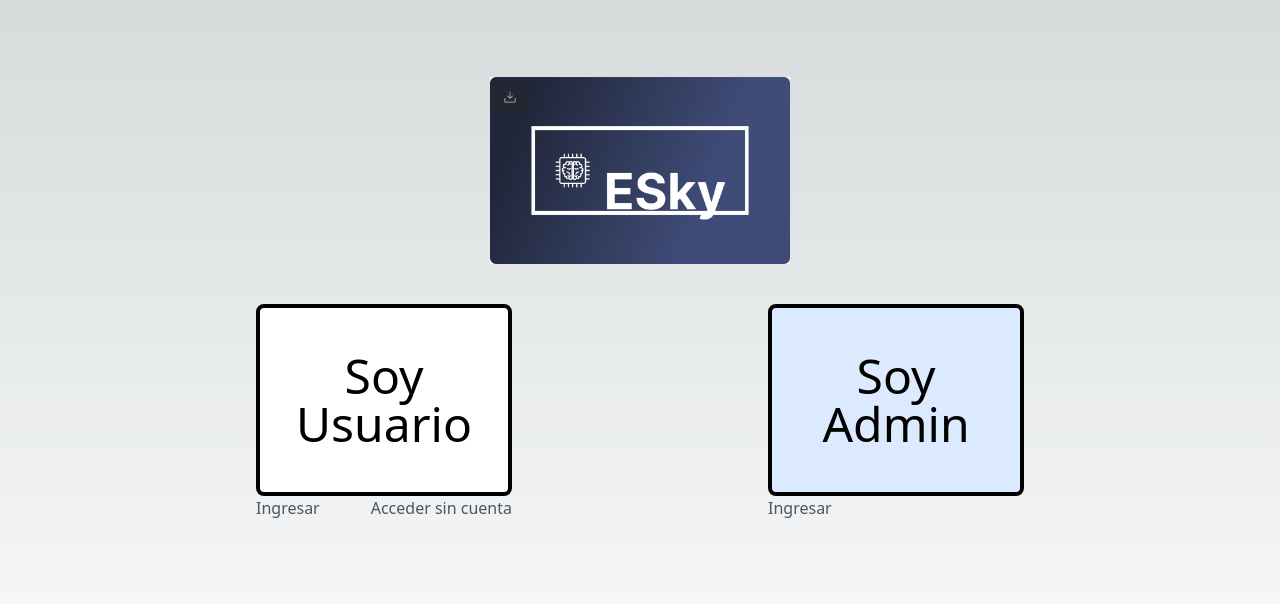
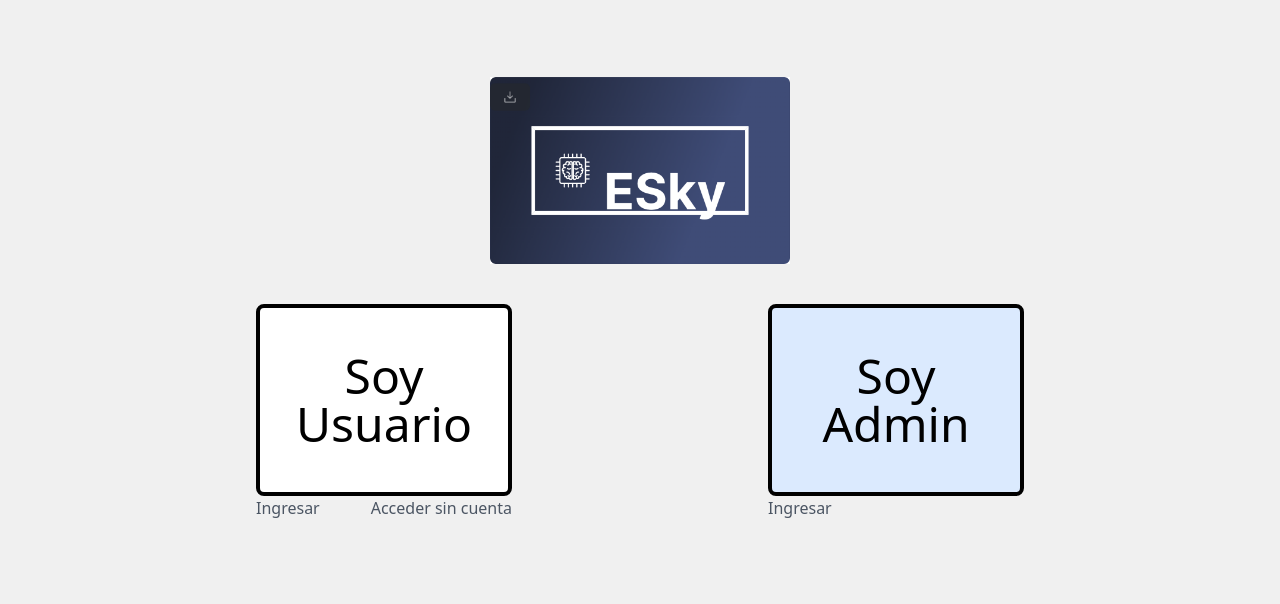
Before and after one commit to AlbaErik/Alba-Zanconi-proyecto-nextjs, a Next.js app in the folder nextjs-dashboard/: page / in a window 1280 px wide. Shown: the top 604 px of the page. Built offline with nearby package versions, Linux system fonts and the light colour scheme.

Commit message:
Fixed double render on checkout button & Changed global background to light grey

```diff
--- a/nextjs-dashboard/src/app/globals.css
+++ b/nextjs-dashboard/src/app/globals.css
@@ -18,12 +18,7 @@
 
 body {
   color: rgb(var(--foreground-rgb));
-  background: linear-gradient(
-      to bottom,
-      transparent,
-      rgb(var(--background-end-rgb))
-    )
-    rgb(var(--background-start-rgb));
+  background: #f0f0f0;
 }
 
 @layer utilities {
--- a/nextjs-dashboard/src/app/user/cart/page.tsx
+++ b/nextjs-dashboard/src/app/user/cart/page.tsx
@@ -9,13 +9,12 @@ export default function Home() {
   const { state } = useAppContext();
   const [productos,setProductos] = useState<ProductoEnCarrito[]>([]);
   const [idPreferencia, setIdPreferencia] = useState<string>("");
+  const [reenderizando, setReenderizando] = useState<boolean>(false);
 
   useEffect(() => {
     const fetchData = async () => {
       try {
-
         const items = "{ items:"+JSON.stringify(productos)+" }"
-        console.log(items);
 
         const response = await fetch("/api/checkout",{
           method: 'POST',
@@ -26,24 +25,25 @@ export default function Home() {
         });
         const preferencia = await response.json();
         setIdPreferencia(preferencia.id)
-        console.log(preferencia);
 
       } catch (error) {
         console.error('Error fetching data:', error);
       }
     };
+
     fetchData();
-
-  },[productos]);
+  },[state]);
 
   useEffect(() => {
-    setProductos(state);
-    initMercadoPago('APP_USR-cf082da5-a989-4d78-8c11-9b80f90da071', { locale: 'es-AR' });
+    if(!reenderizando){
+      setReenderizando(true);
+      setProductos(state);
+      initMercadoPago('APP_USR-cf082da5-a989-4d78-8c11-9b80f90da071', { locale: 'es-AR' });
+    }
   },[]);
 
   useEffect(() => {
     setProductos([...state]);
-    console.log(JSON.stringify(productos));
   }, [state]);
 
     return (
@@ -62,9 +62,7 @@ export default function Home() {
             cantidad={productos[index].quantity}
           />
           ))}
-
         </div>
-
         <div className="flex justify-center mb-[20%]">
           <Wallet initialization={{preferenceId: idPreferencia}} />
         </div>
--- a/nextjs-dashboard/src/app/user/components/product_card.tsx
+++ b/nextjs-dashboard/src/app/user/components/product_card.tsx
@@ -24,7 +24,7 @@ const ProductCard: React.FC<CardProps> = ({ name, price, id, imageSrc, descripti
     if(!disabled){
       setDisabled(true);
       setExecuteEffect(true);
-      await sleep(3000);      //Se deshabilita la funcion de agregar un producto por 3 segundos luego de agregar un producto
+      await sleep(1000);      //Se deshabilita la funcion de agregar un producto por 3 segundos luego de agregar un producto
       setDisabled(false);
     }
   };
```
